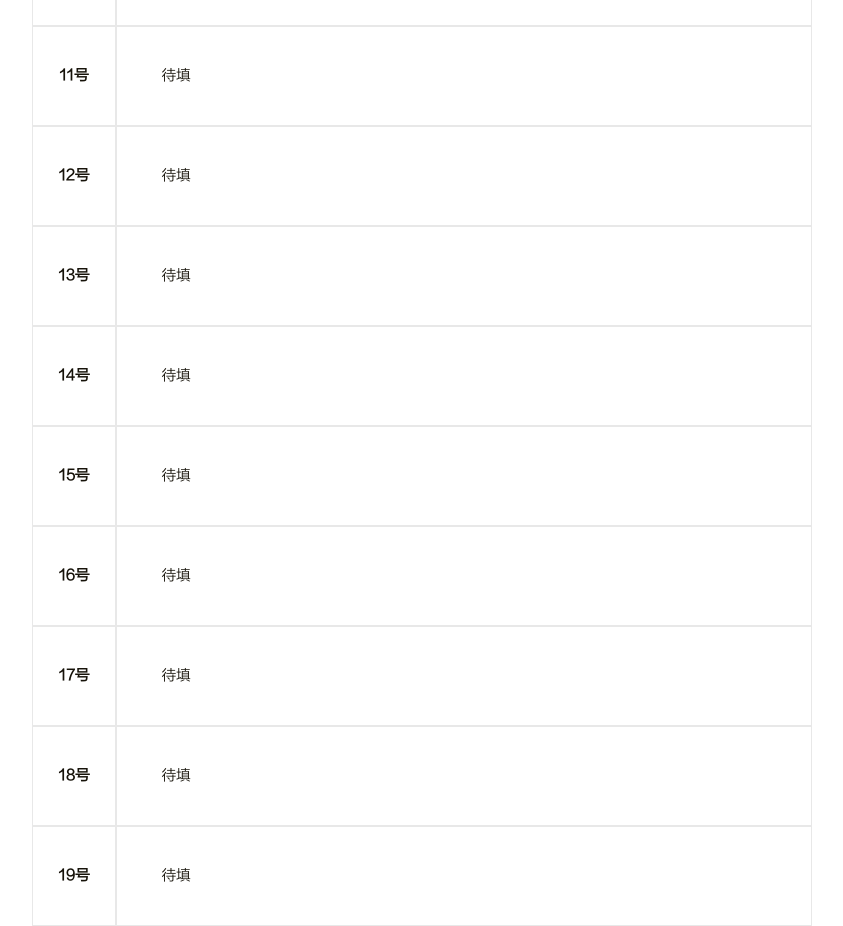
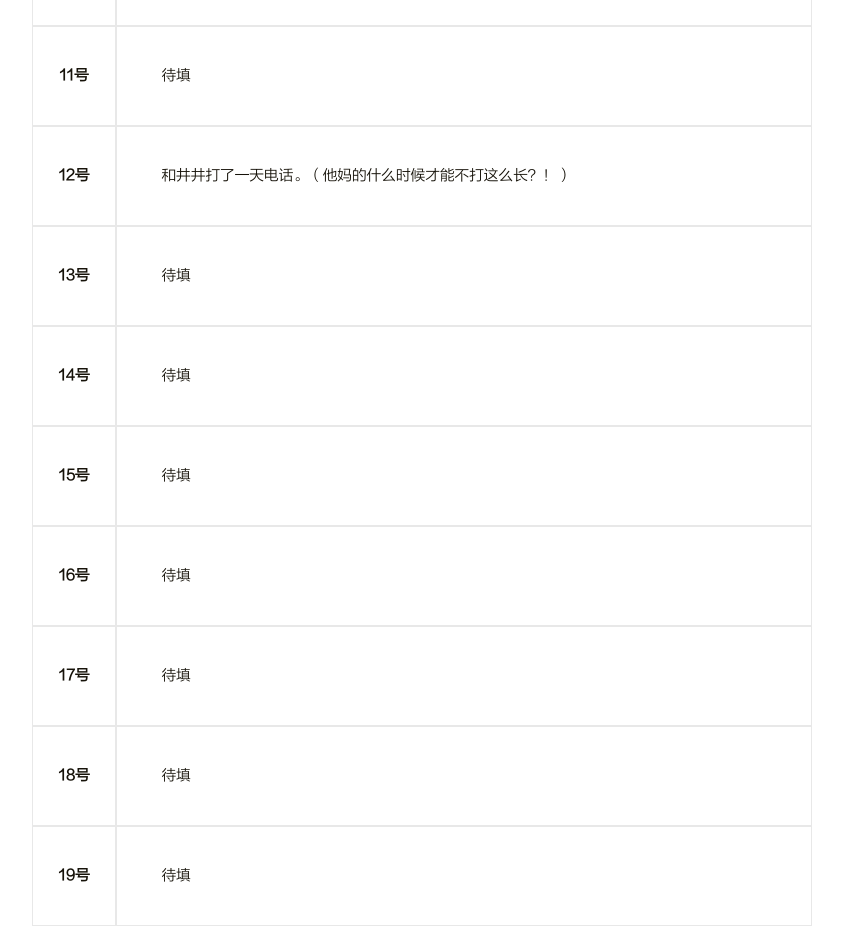
Before and after one commit to guaxichi/guaxichi.github.io, a plain HTML site: page article/ec83951b.html in a window 1280 px wide. Shown: the part 1520-2446 px from the top of the page, without its empty margins (218-1061 px from the left). Drawn offline with Linux system fonts and the light colour scheme; a script that the page names is missing.

Commit message:
Site updated: 2023-11-13 01:41:27

```diff
--- a/article/ec83951b.html
+++ b/article/ec83951b.html
@@ -543,7 +543,7 @@ daovoice('update');
 </tr>
 <tr>
 <td align="center"><strong>12号</strong></td>
-<td>&emsp;<br>&emsp;&emsp;待填<br>&emsp;</td>
+<td>&emsp;<br>&emsp;&emsp;和井井打了一天电话。（他妈的什么时候才能不打这么长？！）<br>&emsp;</td>
 </tr>
 <tr>
 <td align="center"><strong>13号</strong></td>
```
